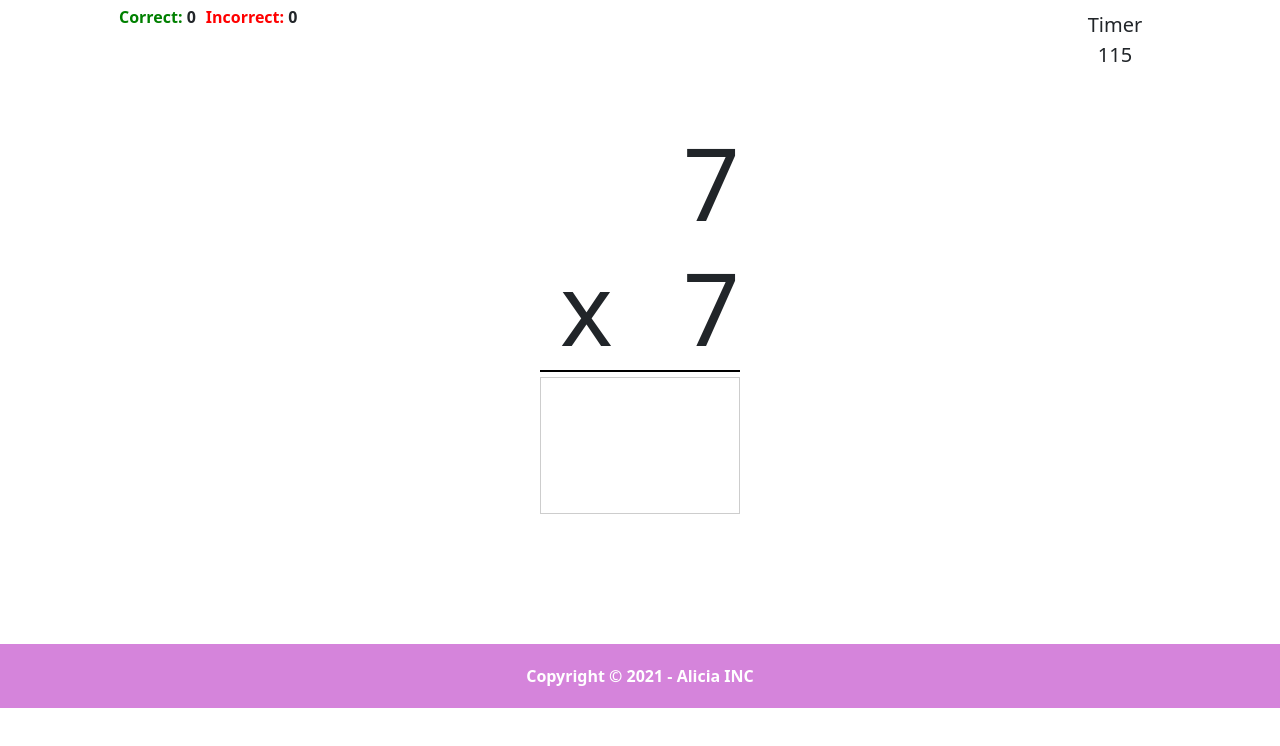
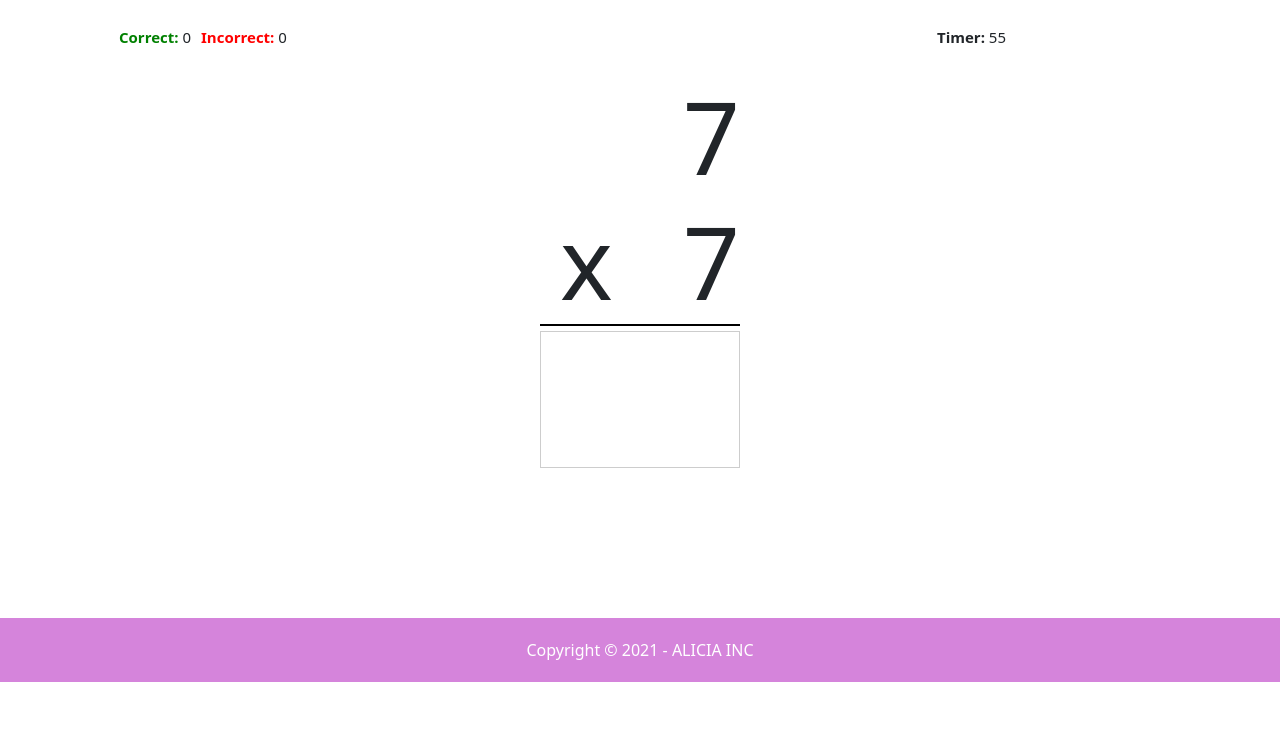
Before and after one commit to creatifiv/app-x, an Angular app: page / in a window 1280 px wide. Shown: the top 746 px of the page. Built offline with nearby package versions, Linux system fonts and the light colour scheme.

Commit message:
footer fixes - took away results div

```diff
--- a/src/app/app.component.css
+++ b/src/app/app.component.css
@@ -2,11 +2,18 @@
 
 footer{
 
-	margin-top: 130px;
+
+	z-index: 1;
+	width: 100%;
+	margin: 150px 0 0;
 	padding: 20px 0;
 	color: white;
-	font-weight: bold;
 	text-align: center;
 	background-color: #d584db;
 
 }
+
+footer p{
+
+	margin-bottom: 0;
+}
--- a/src/app/app.component.html
+++ b/src/app/app.component.html
@@ -1,16 +1,34 @@
+
+
+<nav>
+
+  <div class="container">
+    <div class="row">
+
+        <div class="col"><p></p></div>
+
+    </div>
+  </div>
+
+</nav>
 
 
 
 <app-expression></app-expression>
 
 
+<div class="box"></div>
+
+
 
 <footer>
 
-<div class="container">
-	<div class="row">
-  		<span class="col"> Copyright &copy; 2021 - Alicia INC</span>
+	<div class="container">
+		<div class="row">
+  			<div class="col">
+  				<p> Copyright &copy; 2021 - ALICIA INC</p>
+  			</div>
+		</div>
 	</div>
-</div>
 
 </footer>
--- a/src/app/expression/expression.component.css
+++ b/src/app/expression/expression.component.css
@@ -5,15 +5,22 @@ p {
 }
 
 
-li{
-  list-style-type: none;
-  font-weight: bold;
-}
-
 
 input:focus{
 
   outline: 0;
+}
+
+/* Chrome, Safari, Edge, Opera - remove arrows from number input */
+input::-webkit-outer-spin-button,
+input::-webkit-inner-spin-button {
+  -webkit-appearance: none;
+  margin: 0;
+}
+
+/* Firefox */
+input[type=number] {
+  -moz-appearance: textfield;
 }
 
 .factor1,.factor2{
@@ -23,14 +30,31 @@ input:focus{
   line-height: 125px;
 }
 
-#operator{
 
-  position: absolute;
-  left: 20px;
-  bottom: 0;
-  line-height: 125px;
+#timer, #tally{
+
+  margin-top: 10px;
+  font-size: 15px;
 }
 
+#tally{
+
+  height: auto;
+}
+
+#tally li{
+
+  display: inline-block;
+  float: left;
+  margin: 0 5px;
+  list-style-type: none;
+}
+
+
+.green, .red{
+
+  font-weight: bold;
+}
 
 .green{
 
@@ -41,25 +65,18 @@ input:focus{
   color: red;
 }
 
-#timer{
+
+ #expression{
 
   text-align: center;
 }
 
-#timer, #tally{
+#operator{
 
-  margin-top: 10px;
-}
-
-#tally{
-
-  margin-top: 10px;
-}
-
-
- #expression{
-
-  text-align: center;
+  position: absolute;
+  left: 20px;
+  bottom: 0;
+  line-height: 125px;
 }
 
 #form{
@@ -76,19 +93,11 @@ input:focus{
   height: auto;
   font-size: 100px;
 
-  margin:50px auto 0;
+  margin:25px auto 0;
   position: relative;
   border-bottom: 2px solid black;
 
 }
-
-#timer{
-
-  /*position: absolute; right: 20px; top: 0px; width: 40px; */
-
-  font-size: 20px;
-}
-
 
 #input{
 
@@ -100,17 +109,3 @@ input:focus{
   font-size: 90px;
   font-weight: normal;
 }
-
-
-#tally{
-
-  margin: 5px 0 0;
-}
-
-#tally li{
-
-  display: inline-block;
-  float: left;
-  margin: 0 5px;
-
-}
--- a/src/app/expression/expression.component.html
+++ b/src/app/expression/expression.component.html
@@ -1,42 +1,27 @@
 
-
-
-<nav>
-
-  <div class="container">
-    <div class="row">
-
-        <div class="col"><p></p></div>
-
-    </div>
-  </div>
-
-</nav>
 
 
  <div class="container">
 
   <div class="row">
 
-    <div class="col-sm-3">
+    <div class="col-sm-6">
       <ul id="tally">
       <li><span class="green">Correct:</span> {{correct}} </li>
        <li><span class="red"> Incorrect:</span> {{incorrect}} </li>
      </ul>
     </div>
 
-    <div class="col-sm-2 offset-sm-7">
-      <p id="timer">Timer <br/> {{seconds}} </p>
+    <div class="col-sm-3 offset-sm-3">
+      <p id="timer"><b>Timer:</b> {{seconds}} </p>
     </div>
 
   </div>
 
-</div>
 
 
  <!-- <button (click) = "resutls($event)">Show Resutls</button> -->
 
-<div class="container">
 
   <div class="row">
     <div class="col">
@@ -49,13 +34,15 @@
 
       <form action=" " id="form" (submit) ="submit($event)">
 
-        <input id="input" type="text" [value] = "value" [placeholder] = "placeHolder" autocomplete="off"  (input) = "getInput($event)" >
+        <input id="input" type="number" [value] = "value" [placeholder] = "placeHolder" autocomplete="off"  (input) = "getInput($event)" >
 
       </form>
 
     </div>
   </div>
 
+
+<!--
 
   <div class="row" *ngIf = "timerComplete">
     <div class="col">
@@ -78,4 +65,6 @@
     </div>
   </div>
 
+-->
+
 </div>
--- a/src/app/expression/expression.component.ts
+++ b/src/app/expression/expression.component.ts
@@ -25,7 +25,7 @@ export class ExpressionComponent implements OnInit {
 
   interval: any;
 
-  seconds = 120; //Set timer
+  seconds = 60; //Set timer
   timerComplete = false;
 
   getSec = 0; //Get seconds via date object
```
